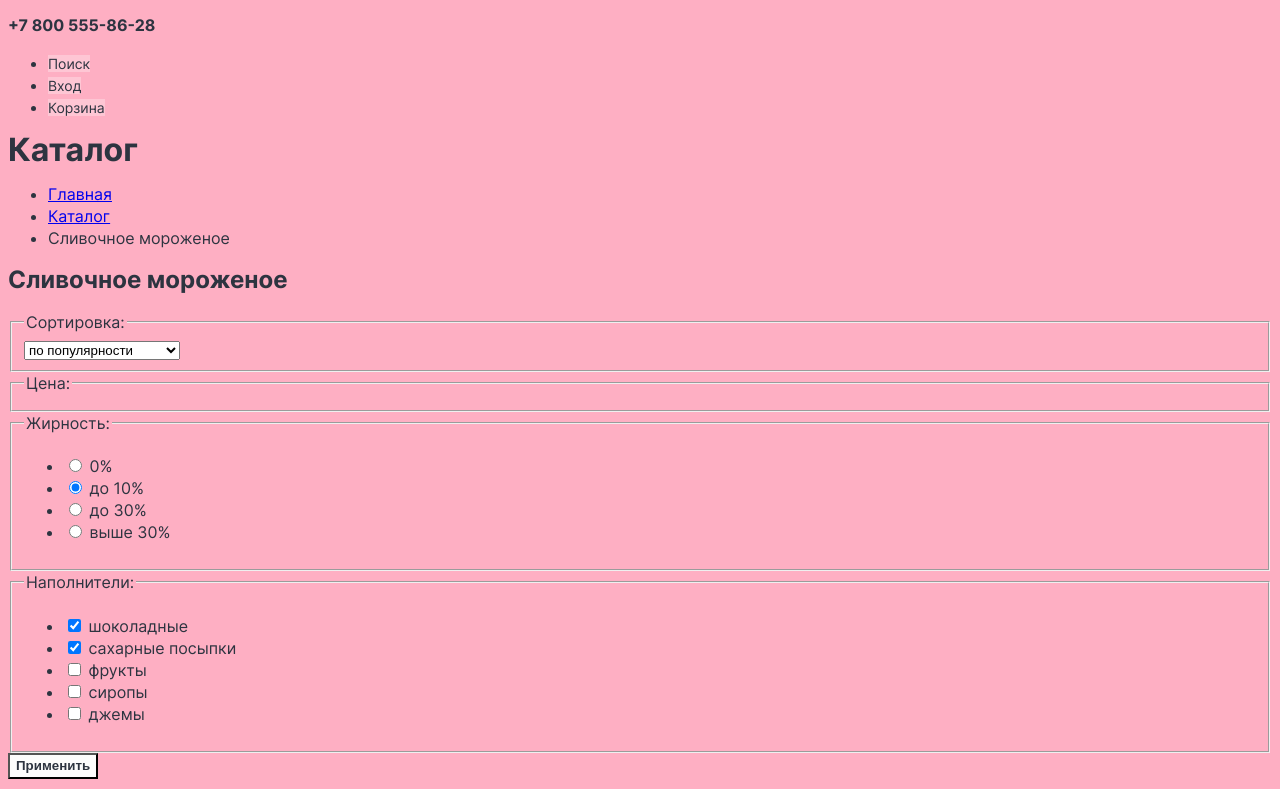
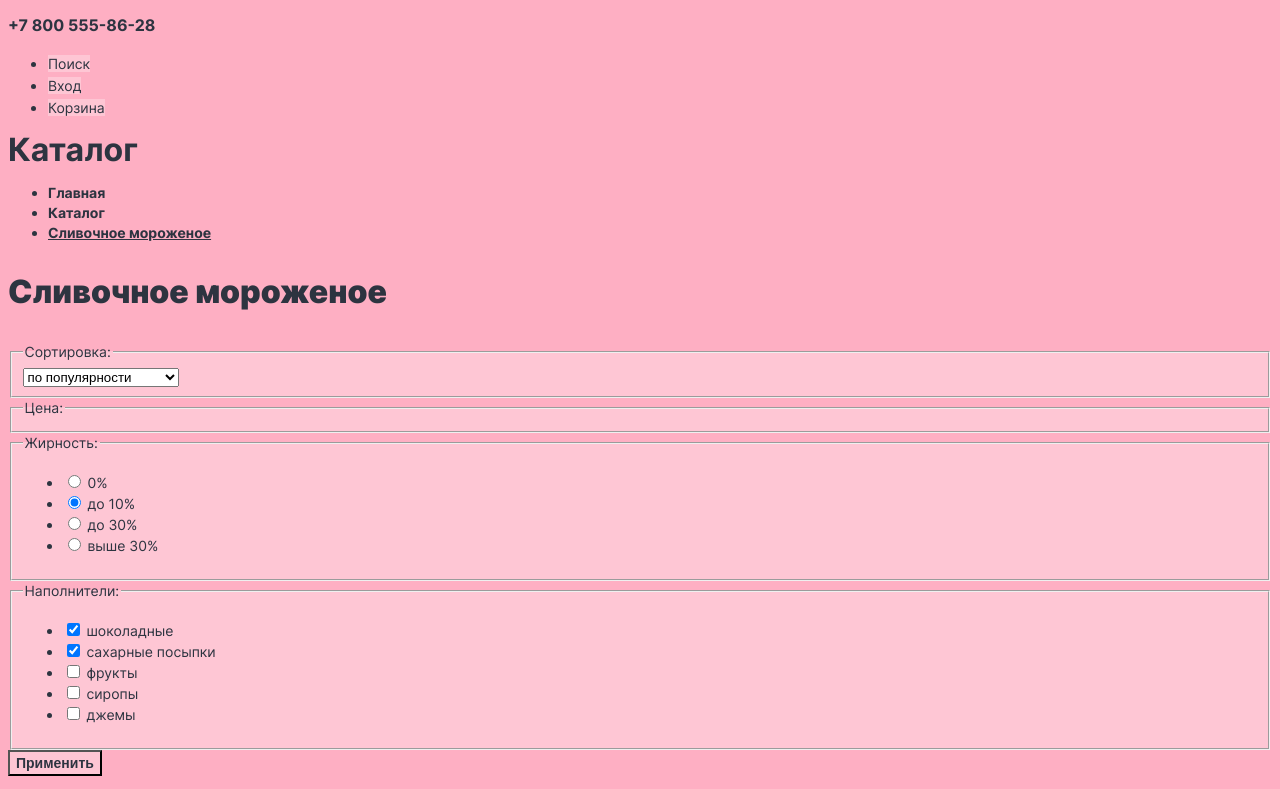
Before and after one commit to Bulgaks/gllacy-1527115, a plain HTML site: page catalog.html in a window 1280 px wide. Shown: the part 114-903 px from the top of the page. Drawn offline with Linux system fonts and the light colour scheme.

Commit message:
Добавляет стили текстам каталога

```diff
--- a/catalog.html
+++ b/catalog.html
@@ -137,7 +137,7 @@
                 </li>
               </ul>
             </fieldset>
-            <button class="button" type="submit">Применить</button>
+            <button class="button filter-button" type="submit">Применить</button>
           </form>
           <section class="catalog-cards">
             <ul class="card-list">
@@ -322,7 +322,7 @@
           </ul>
         </section>
         <section class="copyright">
-          <a class="htmlacademy-link" href="https://htmlacademy.ru/">Сделано в .html academy © 2021</a>
+          <a class="htmlacademy-link" href="https://htmlacademy.ru/">Сделано в <span>.html academy</span> © 2021</a>
         </section>
       </footer>
     </div>
--- a/styles/style.css
+++ b/styles/style.css
@@ -265,3 +265,53 @@ body
   text-decoration: none;
   color: #2d3440;
 }
+
+.copyright span {
+  text-decoration: underline;
+}
+
+/* Каталог */
+
+.breadcrumbs {
+  font-size: 14px;
+  font-weight: 700;
+  line-height: 20px;
+  color: #2d3440;
+}
+
+.breadcrumbs-link {
+  color: inherit;
+  text-decoration: none;
+}
+
+.breadcrumbs-item:last-child {
+  text-decoration: underline;
+}
+
+.catalog-title {
+  font-size: 32px;
+  font-weight: 900;
+  line-height: 46px;
+}
+
+.catalog-filter-group, .catalog-filter-fillers {
+  font-size: 14px;
+  line-height: 20px;
+  background-color: rgba(252, 252, 252, 0.3);
+}
+
+.filter-button {
+  font-size: 14px;
+  font-weight: 700;
+  background-color: rgba(252, 252, 252, 0.3);
+}
+
+.pagination a {
+  line-height: 20px;
+  color:#2d3440;
+  text-decoration: none;
+}
+
+.pagination-current {
+  background-color: #fcfcfc;;
+}
```
Also changed, not shown: index.html (+1 -1 lines).
